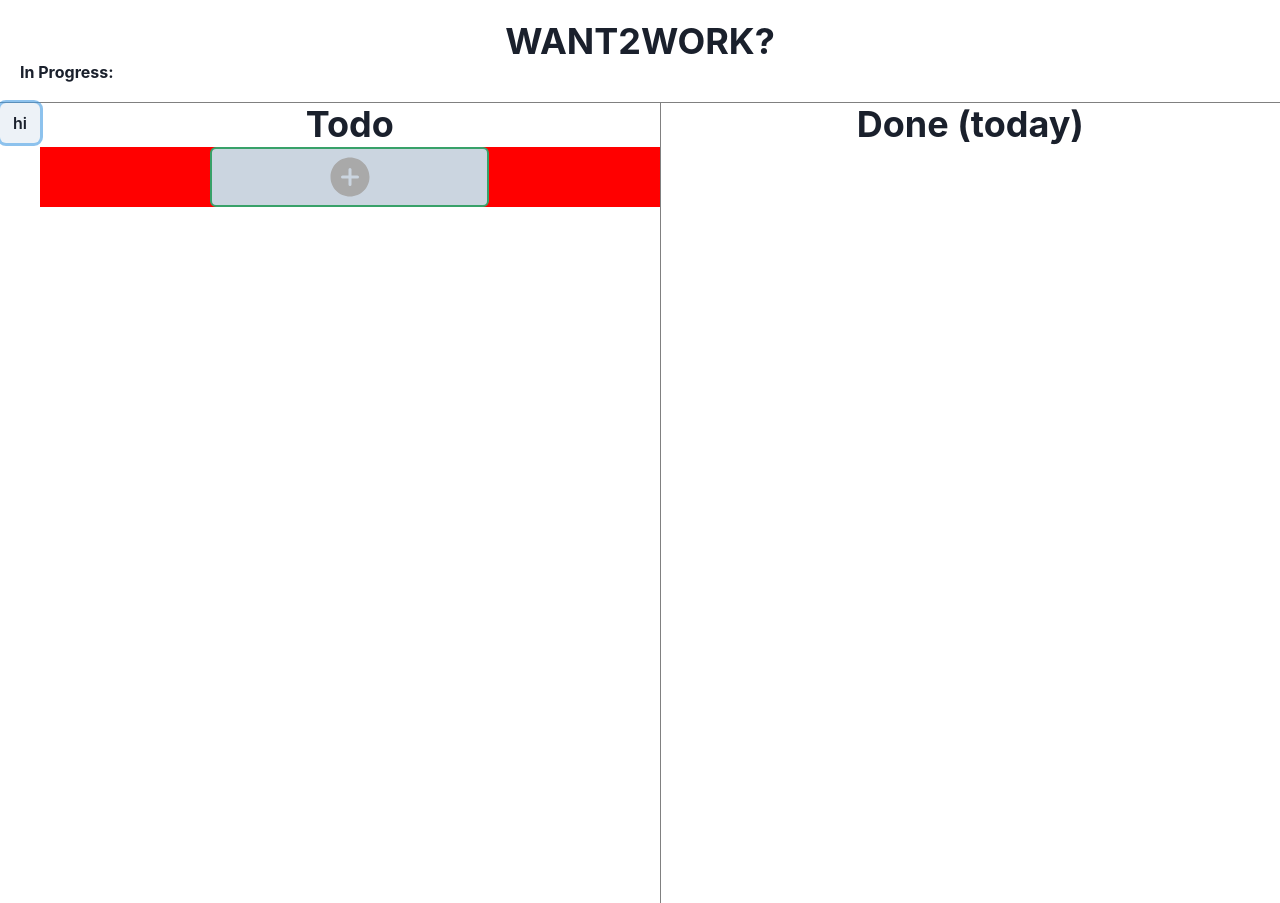
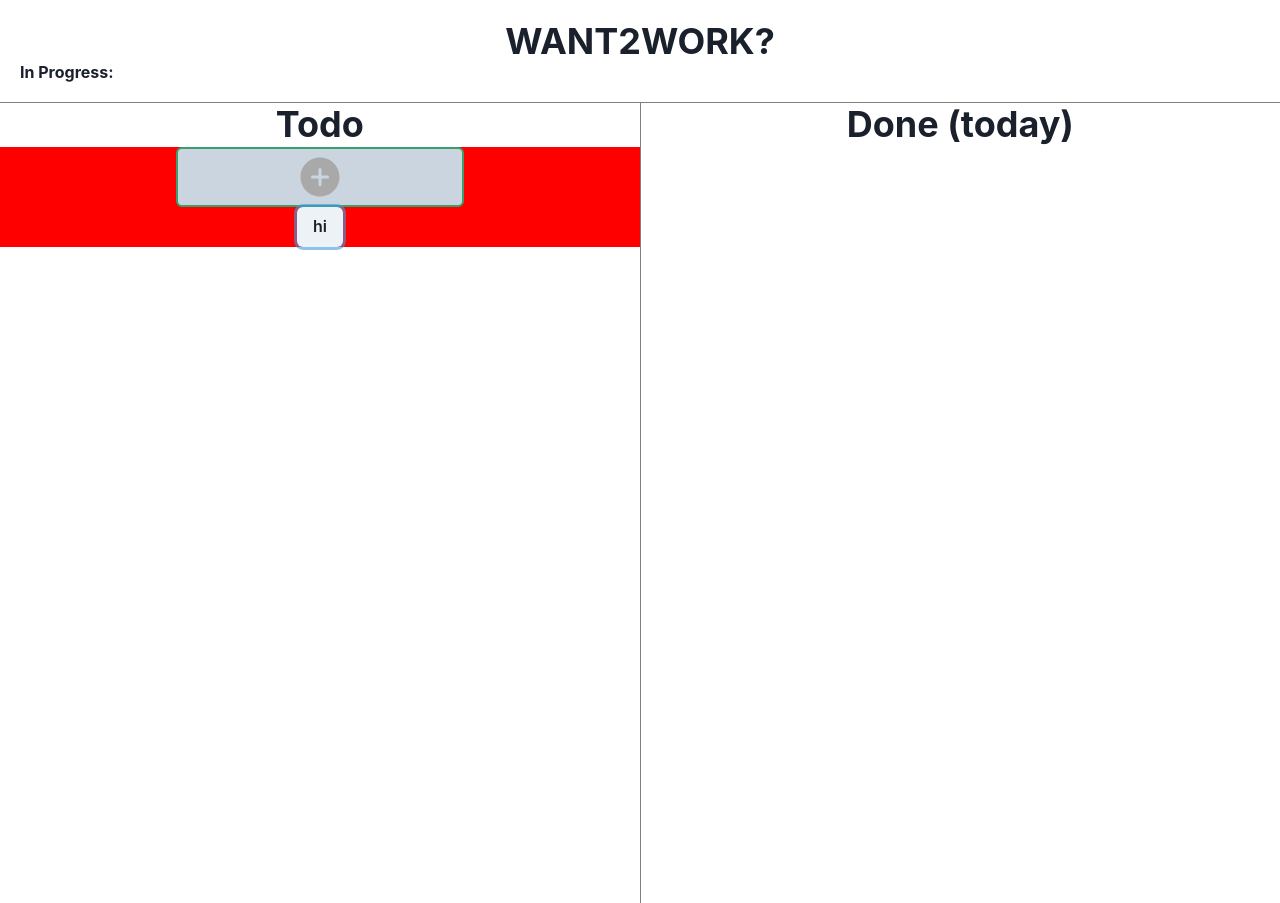
Before and after one commit to joeelmahallawy/interactive-to-do-list, a Next.js app: page / in a window 1280 px wide. Both pictures are taken after a click on the button "hi". Built offline with nearby package versions, Linux system fonts and the light colour scheme.

Commit message:
added todo arr

```diff
--- a/components/renderTasks.tsx
+++ b/components/renderTasks.tsx
@@ -3,8 +3,7 @@ import React, { useState } from "react";
 
 export default function renderTasks({ array }) {
   return array.map((task, i) => {
-    console.log(task);
-    <Button>PRINT</Button>;
+    // console.log(task);
     return (
       <Box key={i} bg="blue">
         {task.task}
--- a/pages/index.tsx
+++ b/pages/index.tsx
@@ -1,12 +1,100 @@
-import { Box, Button, Center, Flex, Heading } from "@chakra-ui/react";
-import React, { useState } from "react";
+import {
+  Box,
+  Button,
+  Center,
+  Flex,
+  FormControl,
+  FormLabel,
+  Heading,
+  Input,
+  Modal,
+  ModalBody,
+  ModalCloseButton,
+  ModalContent,
+  ModalFooter,
+  ModalHeader,
+  ModalOverlay,
+  useDisclosure,
+} from "@chakra-ui/react";
+import React, { useRef, useState } from "react";
 // import ToDoTasks from "../components/toDoTasks";
 import RenderTasks from "../components/renderTasks";
 import DoneTasks from "../components/doneTasks";
 import AddTask from "../helpers/addTask";
+import { IoAddCircle } from "react-icons/io5";
 
 const IndexPage = () => {
   const [tasksArray, setTasksArray] = useState([]);
+  const [LOGCONSOLE, setLOGCONSOLE] = useState(false);
+
+  // FIXME:
+  function AddTask({ arr }) {
+    const task = useRef();
+    const timeNeeded = useRef();
+    const { isOpen, onOpen, onClose } = useDisclosure();
+    // console.log("hi");
+    return (
+      <>
+        <Button
+          height="60px"
+          width="45%"
+          border="2px"
+          bg="gray.300"
+          borderColor="green.500"
+          fontSize="300%"
+          _hover={{ bg: "gray.400" }}
+          onClick={onOpen}
+        >
+          <IoAddCircle color="darkgray" />
+        </Button>
+        <Modal
+          isCentered
+          onClose={onClose}
+          isOpen={isOpen}
+          motionPreset="slideInBottom"
+        >
+          <ModalOverlay />
+          <ModalContent h="400px">
+            <ModalHeader>Modal Title</ModalHeader>
+            <ModalCloseButton />
+            <ModalBody>
+              <FormControl>
+                <FormLabel>Task</FormLabel>
+                <Input type="email" ref={task} />
+              </FormControl>
+              <FormControl>
+                <FormLabel>Time needed</FormLabel>
+                <Input type="number" ref={timeNeeded} />
+              </FormControl>
+            </ModalBody>
+
+            <ModalFooter>
+              <Button
+                colorScheme="blue"
+                onClick={() => {
+                  tasksArray.push({
+                    // @ts-expect-error
+                    task: task.current.value,
+                    // @ts-expect-error
+                    timeNeeded: timeNeeded.current.value,
+                  });
+                  onClose();
+                  setTasksArray(tasksArray);
+                  // console.log(arr);
+                  console.log("TASKS ARRAY", tasksArray);
+                }}
+              >
+                Add!
+              </Button>
+            </ModalFooter>
+          </ModalContent>
+        </Modal>
+      </>
+    );
+  }
+  // ADDTASKS HERE
+  // FIXME:
+
   return (
     <>
       <Box borderBottom="1px solid gray" p={5}>
@@ -20,13 +108,14 @@ const IndexPage = () => {
         </Box>
       </Box>
       <Flex w="100vw" justifyContent="space-between" m="0 auto">
-        <Button onClick={() => console.log(tasksArray)}>hi</Button>
         <Box h="100vh" w="100%">
           <Heading textAlign="center">Todo</Heading>
           <Flex flexDir="column" alignItems="center" m="0 auto" bg="red">
-            <AddTask arr={tasksArray} />
-            {/* {setTasksArray(tasksArray)} */}
-            <RenderTasks array={tasksArray} />
+            {/* FIXME: */}
+            {LOGCONSOLE && <AddTask arr={tasksArray} />}
+            {/* FIXME: */}
+            <Button onClick={() => setLOGCONSOLE(true)}>hi</Button>
+            {/* <RenderTasks array={tasksArray} /> */}
           </Flex>
         </Box>
         <DoneTasks />
```
